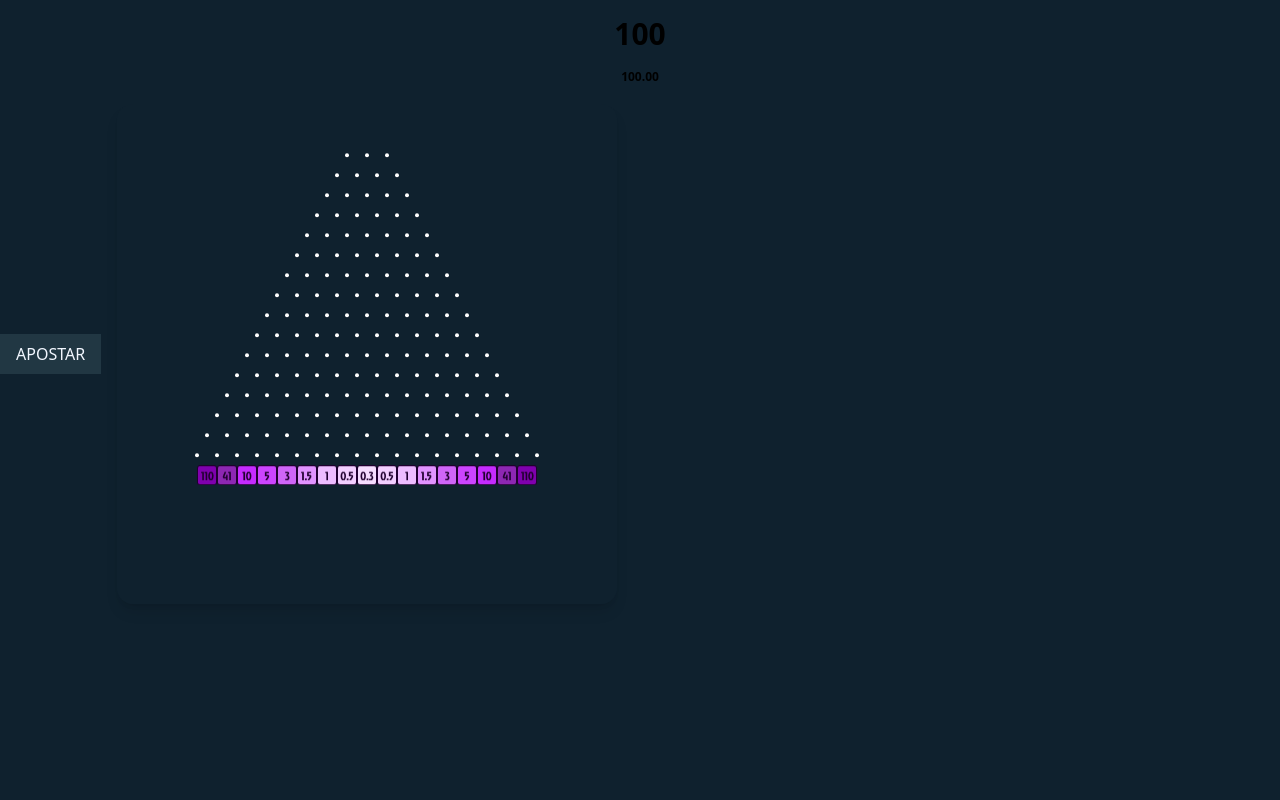
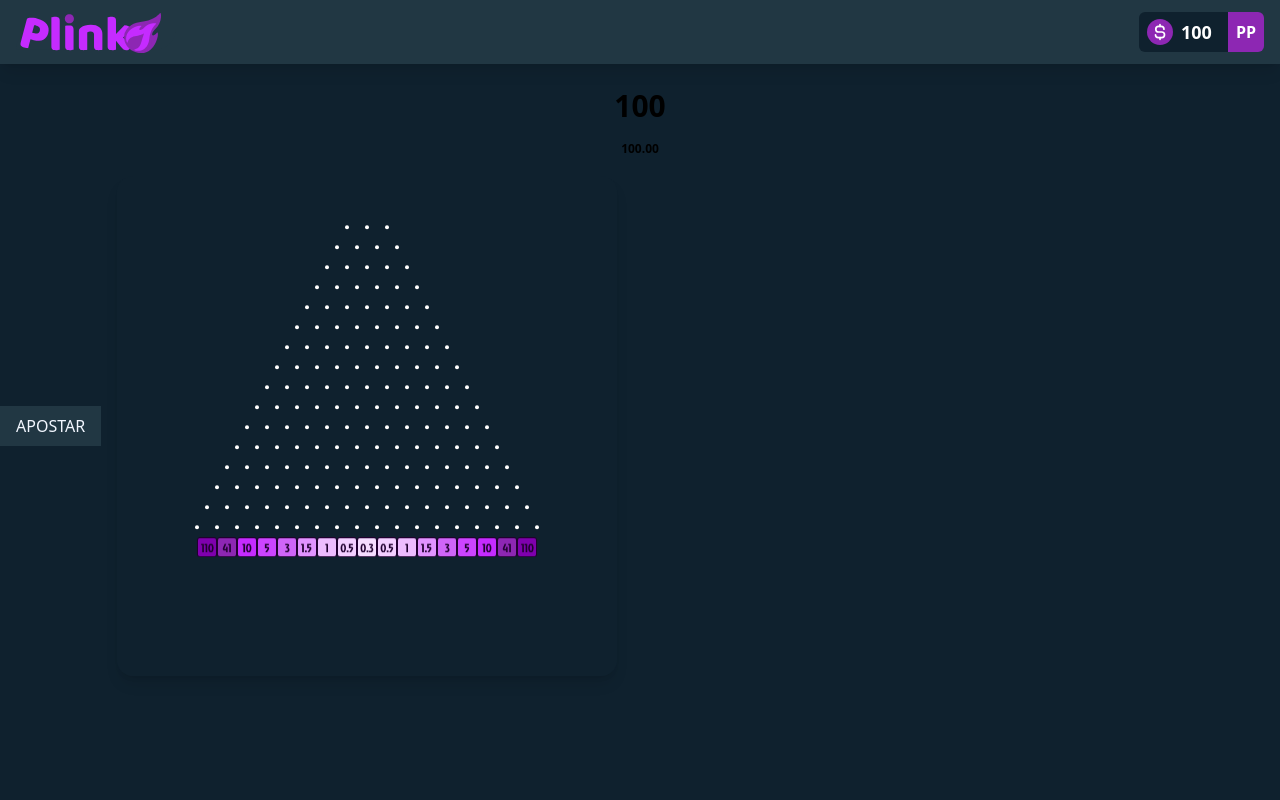
Before and after one commit to kayooliveira/plinko-game, a React (Vite) app: page / in a window 1280 px wide. Shown: the top 800 px of the page. Built offline with nearby package versions, Linux system fonts and the light colour scheme.

Commit message:
feat(Adding defaultLayout around routes): :sparkles:

```diff
--- a/src/routes/index.tsx
+++ b/src/routes/index.tsx
@@ -1,10 +1,13 @@
+import { DefaultLayout } from 'layouts/DefaultLayout'
 import { GamePlinkoPage } from 'pages/Games/Plinko'
 import { BrowserRouter, Routes as Switch, Route } from 'react-router-dom'
 export function Routes() {
   return (
     <BrowserRouter>
       <Switch>
-        <Route path="/" element={<GamePlinkoPage />} />
+        <Route element={<DefaultLayout />}>
+          <Route path="/" element={<GamePlinkoPage />} />
+        </Route>
       </Switch>
     </BrowserRouter>
   )
```
